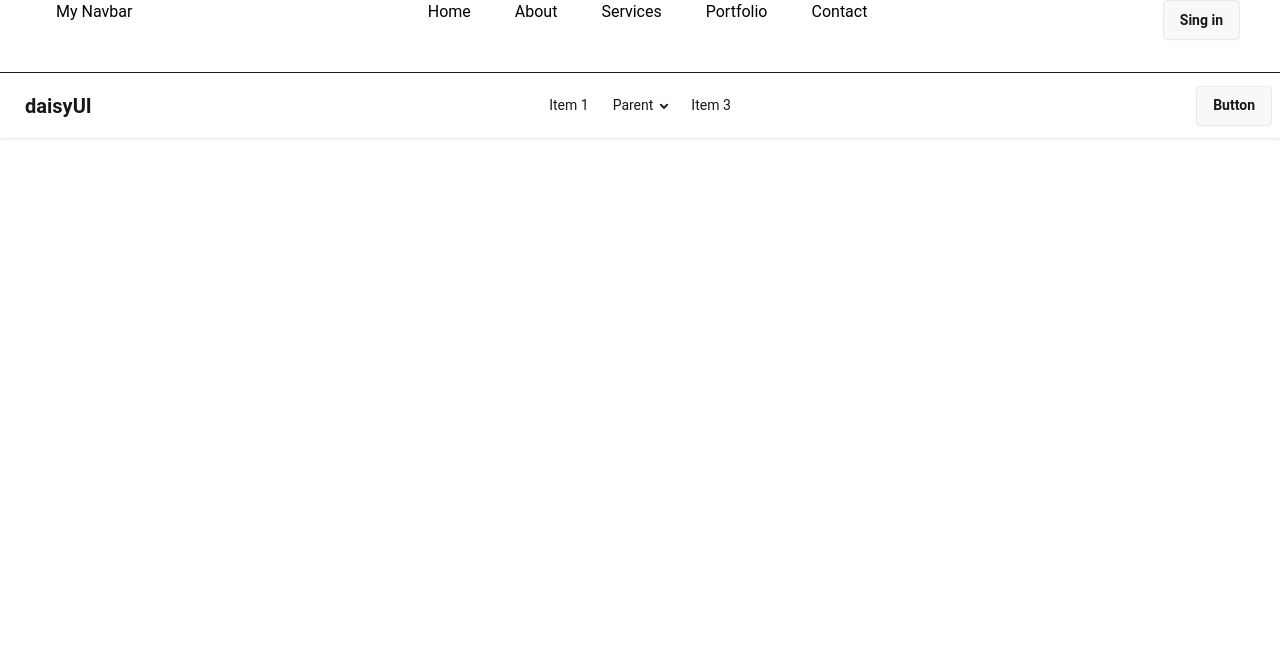
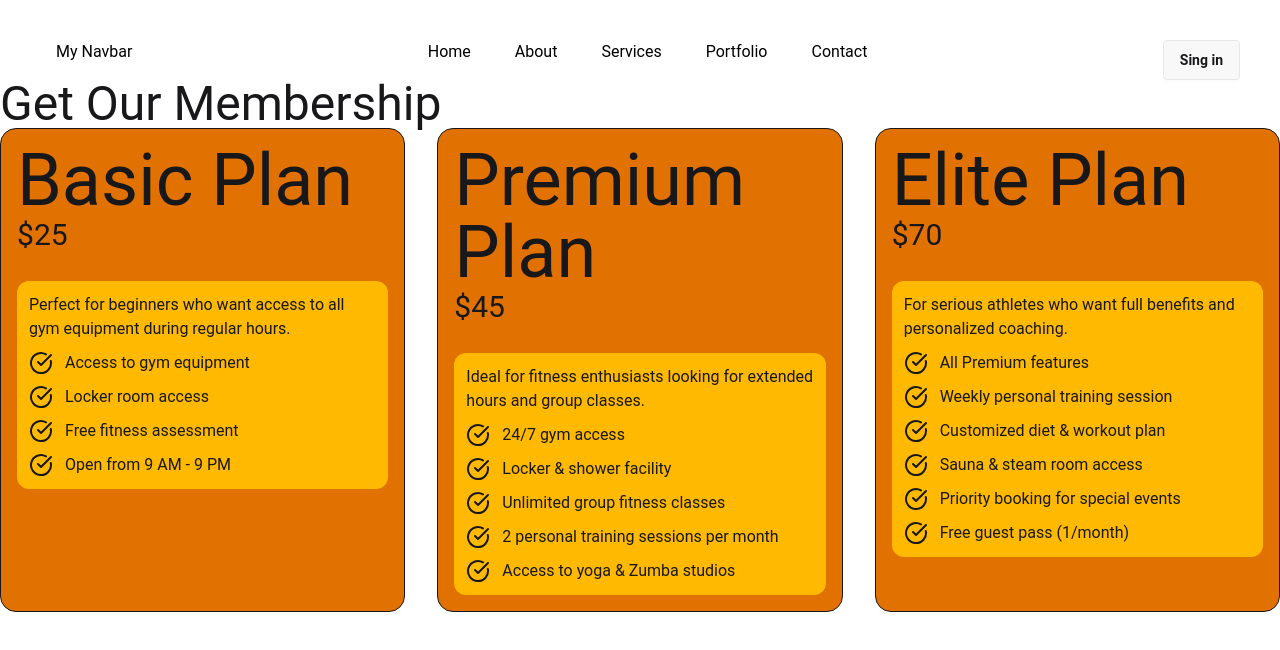
Before and after one commit to mjh-shikder/Tailwind-CSS-Axios-Rechart-Awesome-components, a React (Vite) app: page /contact in a window 1280 px wide. Shown: the top 650 px of the page. Built offline with nearby package versions, Linux system fonts and the light colour scheme.

Commit message:
daynamic card added

```diff
--- /dev/null
+++ b/public/pricingData.json
@@ -0,0 +1,44 @@
+[
+  {
+    "id": 1,
+    "name": "Basic Plan",
+    "price": 25,
+    "duration": "per month",
+    "description": "Perfect for beginners who want access to all gym equipment during regular hours.",
+    "features": [
+      "Access to gym equipment",
+      "Locker room access",
+      "Free fitness assessment",
+      "Open from 9 AM - 9 PM"
+    ]
+  },
+  {
+    "id": 2,
+    "name": "Premium Plan",
+    "price": 45,
+    "duration": "per month",
+    "description": "Ideal for fitness enthusiasts looking for extended hours and group classes.",
+    "features": [
+      "24/7 gym access",
+      "Locker & shower facility",
+      "Unlimited group fitness classes",
+      "2 personal training sessions per month",
+      "Access to yoga & Zumba studios"
+    ]
+  },
+  {
+    "id": 3,
+    "name": "Elite Plan",
+    "price": 70,
+    "duration": "per month",
+    "description": "For serious athletes who want full benefits and personalized coaching.",
+    "features": [
+      "All Premium features",
+      "Weekly personal training session",
+      "Customized diet & workout plan",
+      "Sauna & steam room access",
+      "Priority booking for special events",
+      "Free guest pass (1/month)"
+    ]
+  }
+]
--- a/src/App.jsx
+++ b/src/App.jsx
@@ -1,16 +1,24 @@
+import { Suspense } from "react";
 import "./App.css";
 import DaisyNav from "./Components/DaisyNav";
 import NavBar from "./Components/NavBar";
+import PricingOptions from "./Components/PricingOptions";
 
+
+const pricingPromise = fetch('pricingData.json').then(res=> res.json())
 function App() {
   return (
     <>
       <header>
         <NavBar></NavBar>
-        <hr className="mt-8" />
-        <DaisyNav></DaisyNav>
+
+        {/* <DaisyNav></DaisyNav> */}
       </header>
-      <main></main>
+      <main>
+        <Suspense fallback={<span className="loading loading-spinner loading-xl"></span>}>
+          <PricingOptions pricingPromise={pricingPromise} ></PricingOptions>
+        </Suspense>
+      </main>
     </>
   );
 }
--- a/src/Components/NavBar.jsx
+++ b/src/Components/NavBar.jsx
@@ -38,7 +38,7 @@ const NavBar = () => {
   ));
 
   return (
-    <nav className="flex justify-between mx-10 text-black ">
+    <nav className="flex justify-between mx-10 mt-10 text-black ">
       <span className="flex " onClick={() => setOpen(!open)}>
         {open ? (
           <X className="md:hidden "></X>
--- /dev/null
+++ b/src/Components/PricingCard.jsx
@@ -0,0 +1,25 @@
+import React from "react";
+import PricingFeature from "./PricingFeature";
+
+const PricingCard = ({ pricing }) => {
+    const { name, price, description, features } = pricing;
+
+  return (
+    <div className="border bg-amber-600 rounded-2xl p-4 ">
+      {/* card header */}
+      <div>
+        <h1 className="text-7xl">{name}</h1>
+        <h1 className="text-3xl">${price}</h1>
+          </div>
+          {/* card body */}
+          <div className="bg-amber-400 rounded-xl p-3 mt-7">
+              <p>{description}</p>
+              {
+                  features.map((feature, index) => <PricingFeature feature={feature} key={index}></PricingFeature>)
+              }
+          </div>
+    </div>
+  );
+};
+
+export default PricingCard;
--- /dev/null
+++ b/src/Components/PricingFeature.jsx
@@ -0,0 +1,10 @@
+import { CircleCheckBig } from 'lucide-react';
+import React from 'react';
+
+const PricingFeature = ({feature}) => {
+    return (
+        <p className='flex mt-2.5'><CircleCheckBig className='mr-3' /> {feature}</p>
+    );
+};
+
+export default PricingFeature;
--- /dev/null
+++ b/src/Components/PricingOptions.jsx
@@ -0,0 +1,18 @@
+import React, { use } from "react";
+import PricingCard from "./PricingCard";
+
+const PricingOptions = ({ pricingPromise }) => {
+  const pricingData = use(pricingPromise);
+  console.log(pricingData);
+
+  return (
+    <div >
+      <h2 className="text-5xl ">Get Our Membership</h2>
+          <div className="grid md:grid-cols-3 gap-8">{
+          pricingData.map(pricing => <PricingCard key={pricing.id} pricing={pricing}></PricingCard>)
+          }</div>
+    </div>
+  );
+};
+
+export default PricingOptions;
```
